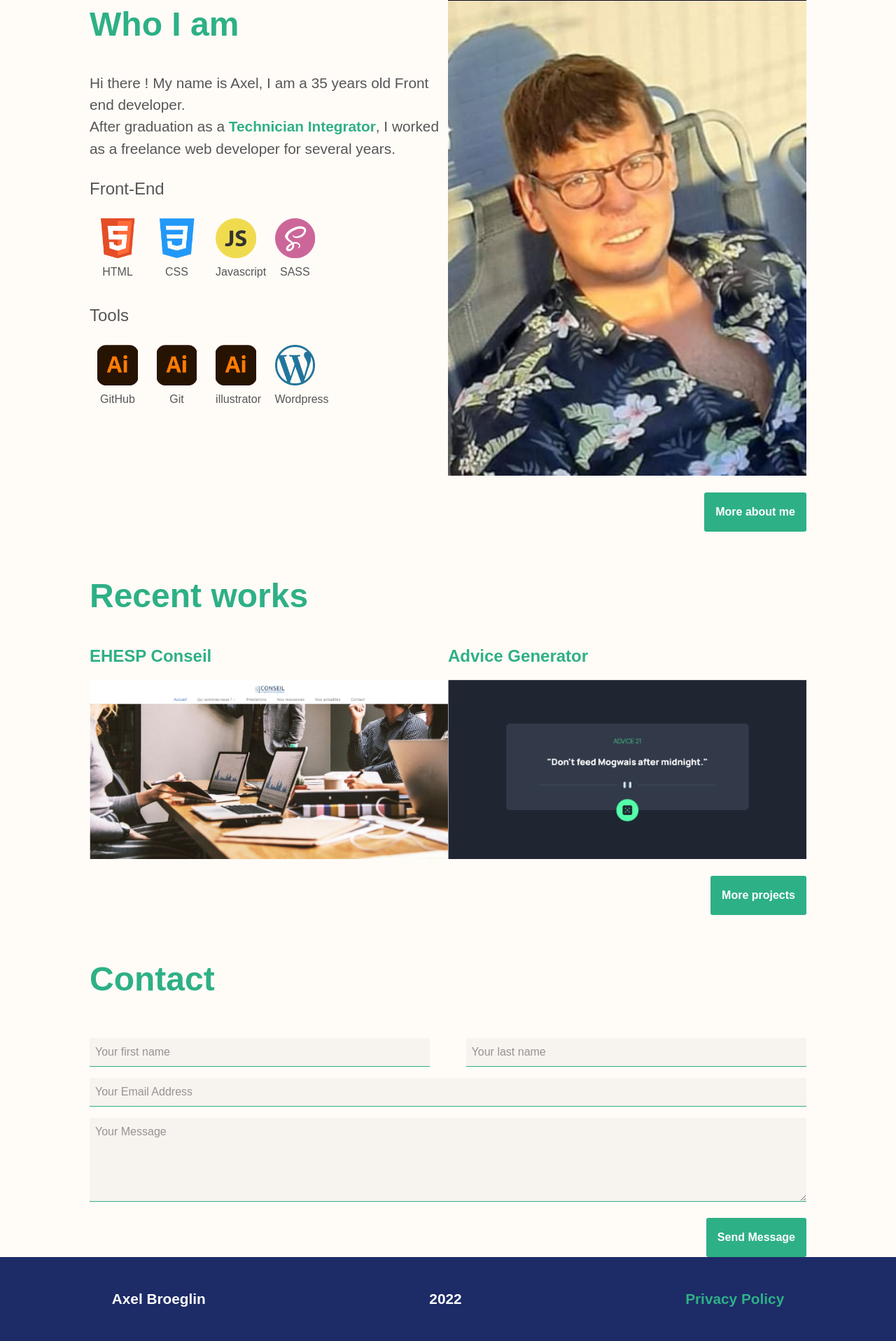
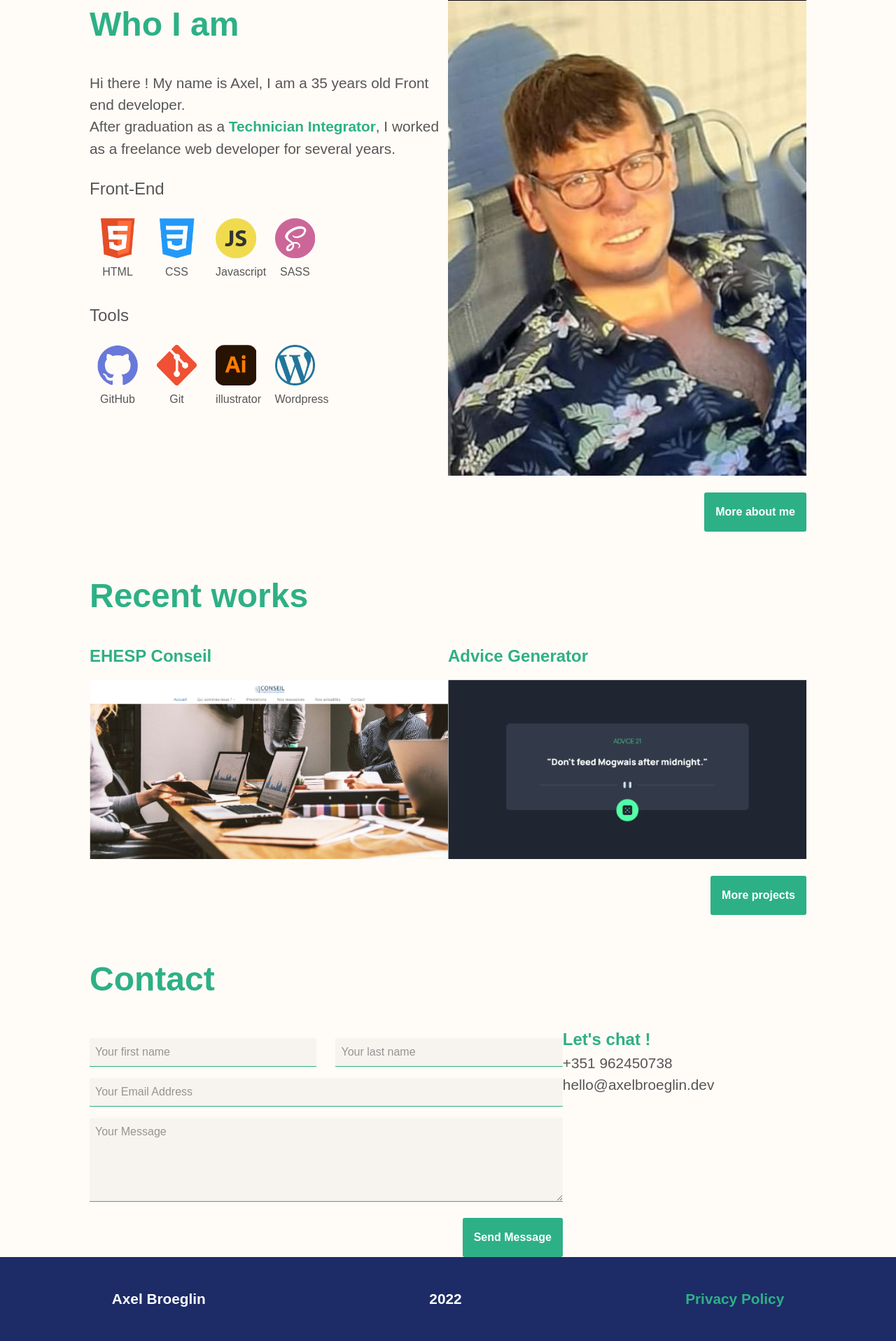
Before and after one commit to AxelBroeglin/portfolio, a PHP site: page /index.html in a window 1280 px wide. Shown: the part 849-2766 px from the top of the page at 70% size. Run offline with PHP 8.4, Linux system fonts and the light colour scheme.

Commit message:
Contact form

```diff
--- a/index.html
+++ b/index.html
@@ -56,8 +56,8 @@
                     <h1 id="h1">Hi, my name is Axel Broeglin</h1>
                     <p class="section-intro__container__p">I am a <span>Front-end developer</span> who loves building dynamic and pixel perfect projects.</p>
                     <div class="section-intro__links-container">
-                        <a href="https://github.com/AxelBroeglin"><img class="section-intro__img" src="./images/git.png" alt=""></a>
-                        <a href="https://pt.linkedin.com/in/axel-broeglin-b38810b2"><img class="section-intro__img" src="./images/link.png" alt=""></a>
+                        <a href="https://github.com/AxelBroeglin"><img class="section-intro__img" src="./images/github-green.png" alt=""></a>
+                        <a href="https://pt.linkedin.com/in/axel-broeglin-b38810b2"><img class="section-intro__img" src="./images/linkedin.png" alt=""></a>
                         <div class="section-intro__links-container__button-container">
                             <a href="#about"><button class="section-intro__links-container__button-container__button">More about me</button></a>
                         </div>
@@ -99,11 +99,11 @@
                             <p class="first-section__grid__tools__title">Tools</p>
                             <div>
                                 <figure>
-                                    <img src="./images/illustrator.png" alt="">
+                                    <img src="./images/github.png" alt="">
                                     <figcaption>GitHub</figcaption>
                                 </figure>
                                 <figure>
-                                    <img src="./images/illustrator.png" alt="">
+                                    <img src="./images/git.png" alt="">
                                     <figcaption>Git</figcaption>
                                 </figure>
                                 <figure>
@@ -187,8 +224,9 @@
             <section class="third-section" id="contact">
                 <h2 class="homepage__h2">Contact</h2>
 
+                <div class="contact__container">
                     <form class="contact" method="post" action="contact-form-process.php">
-                <div class="contact__container-names">
+                        <div class="contact__container__names">
                             <div class="contact__containers">
                                 <input type="text" id="Firstname" name="Firstname" aria-label="Firstname" value="" class="contact__fields" aria-required="true" aria-invalid="false" placeholder="Your first name">
                             </div>
@@ -206,7 +244,12 @@
                             <button type="submit">Send Message</button>
                         </div>
                     </form>
-
+                    <div class="contact__container__contact-info">
+                        <h3>Let's chat !</h3>
+                        <p class="">+351 962450738 <br>
+                        hello@axelbroeglin.dev</p>
+                    </div>
+                </div>
 
             </section>
         </main>
--- a/styles/main.css
+++ b/styles/main.css
@@ -649,6 +674,16 @@ button {
 
 /************ END OF THIRD SECTION *************/
 /***************** CONTACT *********************/
+.contact {
+  width: 66%;
+}
+
+@media only screen and (max-width: 767px) {
+  .contact {
+    width: 100%;
+  }
+}
+
 .contact > * {
   padding-top: 2vh;
 }
@@ -657,7 +692,13 @@ button {
   color: #565656;
 }
 
-.contact__container-names {
+.contact__container {
+  display: -webkit-box;
+  display: -ms-flexbox;
+  display: flex;
+}
+
+.contact__container__names {
   display: -webkit-box;
   display: -ms-flexbox;
   display: flex;
@@ -674,7 +715,7 @@ button {
   -webkit-box-direction: normal;
       -ms-flex-direction: column;
           flex-direction: column;
-  width: 38vw;
+  width: 48%;
 }
 
 .contact__fields {
--- a/styles/pages/_home.scss
+++ b/styles/pages/_home.scss
@@ -232,20 +250,27 @@
   /***************** CONTACT *********************/
 
   .contact{
+    width: 66%;
+    @media only screen and (max-width: 767px) {
+      width: 100%;
+    }
     >*{
       @include p-top2;
     }
     > p{
       color: $font;
     }
-    &__container-names{
+    &__container{
+      display: flex;
+      &__names{
         display: flex;
         justify-content: space-between;
+      }
     }
     &__containers{
       display: flex;
       flex-direction: column;
-      width: 38vw;
+      width: 48%;
     }
     &__fields{
         @include p-bottom1;
```
Also changed, not shown: other parts of index.html (+39 -2 lines), other parts of styles/main.css (+30 -5 lines), other parts of styles/pages/_home.scss (+26 -7 lines), 1 other file. Lines whose indentation alone changed are shown as unchanged.
